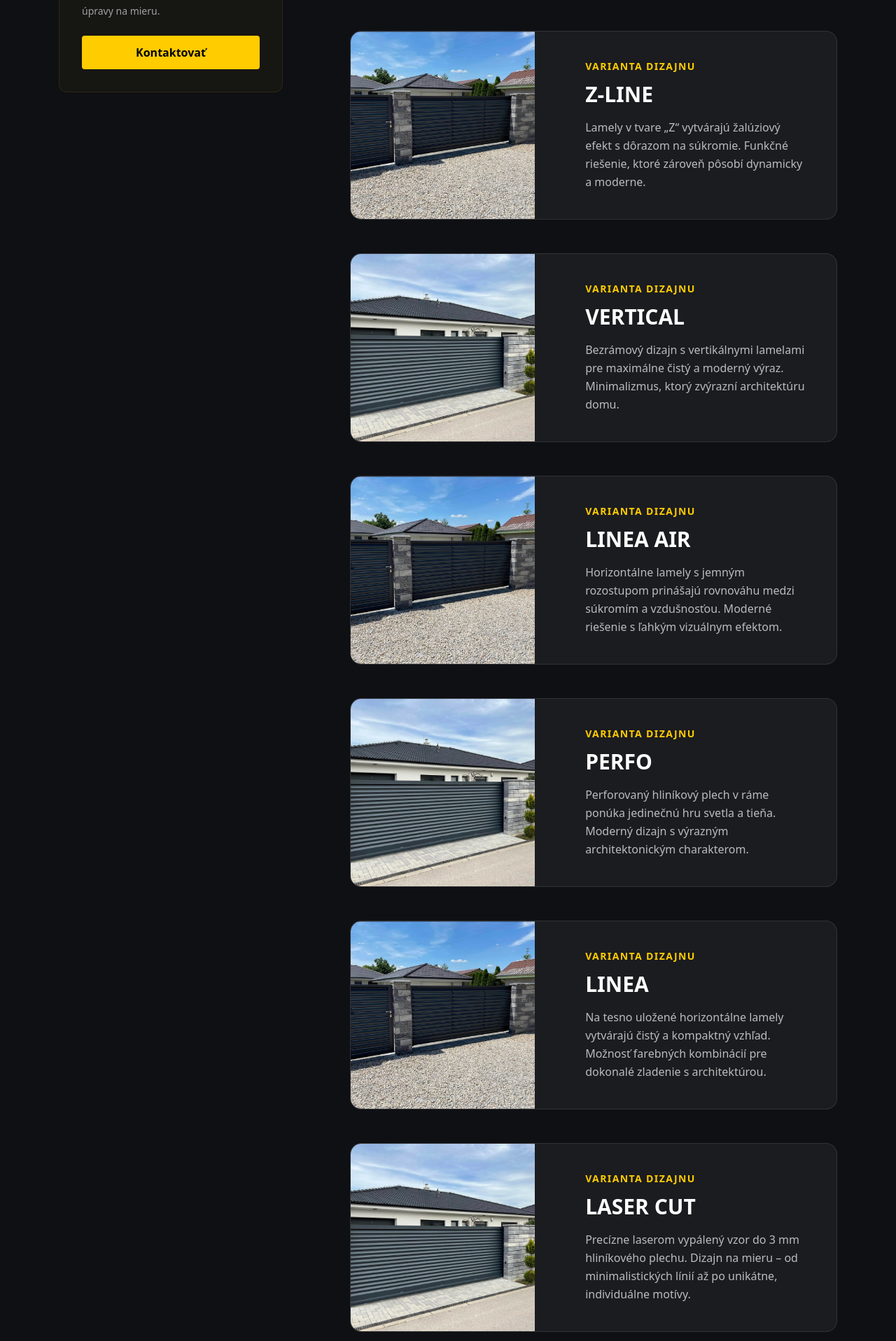
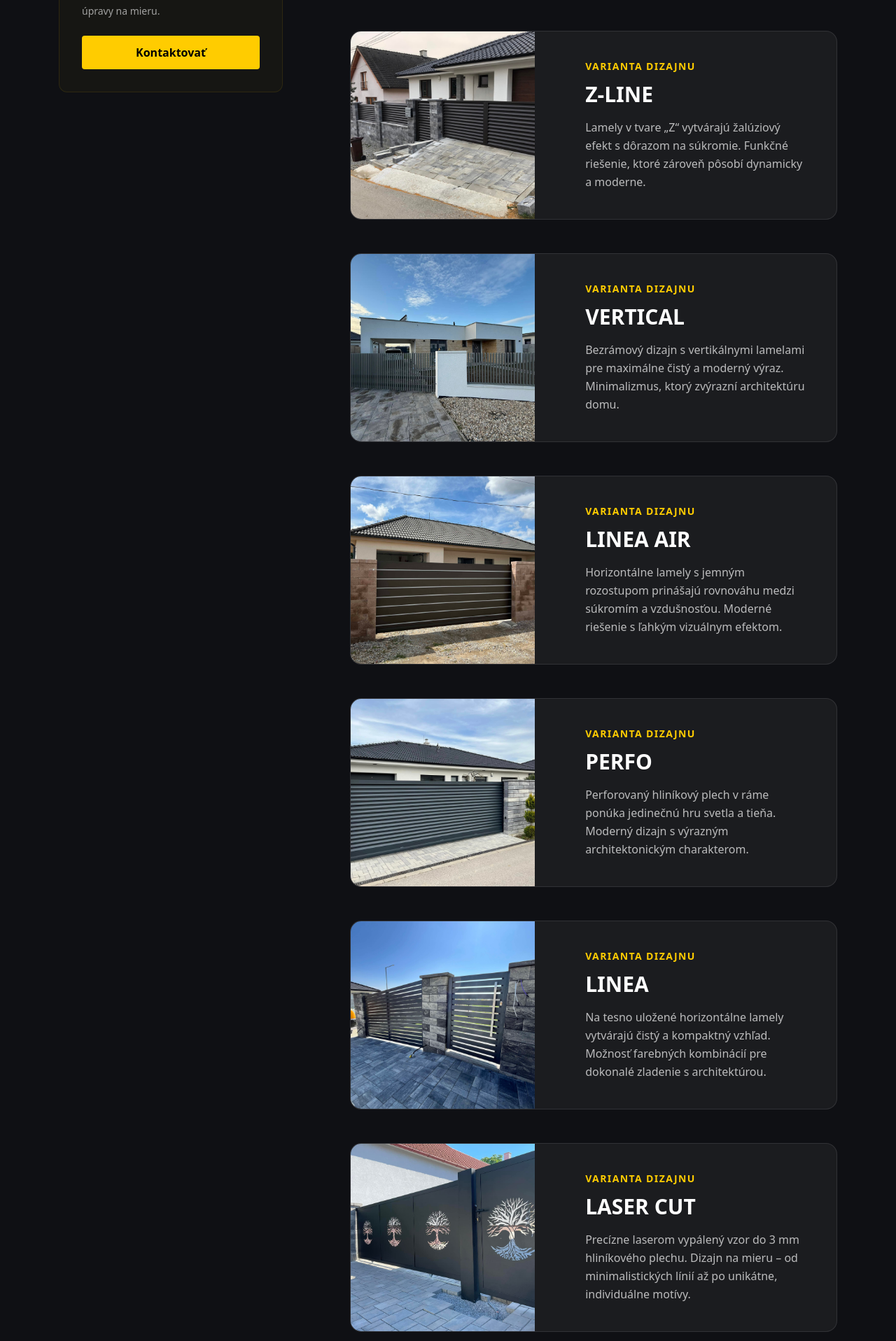
Before and after one commit to aebdigital/finoxsteel, a Next.js app: page /produkty-sluzby/brany in a window 1280 px wide. Shown: the part 880-2797 px from the top of the page at 70% size. Built offline with nearby package versions, Linux system fonts and the light colour scheme.

Commit message:
content: update gate variant images with correct project assets

```diff
--- a/app/produkty-sluzby/[slug]/page.tsx
+++ b/app/produkty-sluzby/[slug]/page.tsx
@@ -43,22 +43,22 @@ const branyVariants = [
   {
     name: "CLASSIC",
     desc: "Nadčasový „kovaný“ dizajn v modernom hliníkovom prevedení. Tradičný vzhľad bez kompromisov v údržbe a životnosti.",
-    img: "/sources/brany/service-brana.jpg"
+    img: "/sources/brany/77.jpg"
   },
   {
     name: "Z-LINE",
     desc: "Lamely v tvare „Z“ vytvárajú žalúziový efekt s dôrazom na súkromie. Funkčné riešenie, ktoré zároveň pôsobí dynamicky a moderne.",
-    img: "/sources/brany/Screenshot 2025-10-04 at 01.03.15.jpg"
+    img: "/sources/brany/260839579_4686508461372530_2505623606432666679_n.jpg"
   },
   {
     name: "VERTICAL",
     desc: "Bezrámový dizajn s vertikálnymi lamelami pre maximálne čistý a moderný výraz. Minimalizmus, ktorý zvýrazní architektúru domu.",
-    img: "/sources/brany/service-brana.jpg"
+    img: "/sources/brany/479315987_596883256490575_8014104618849694477_n.jpg"
   },
   {
     name: "LINEA AIR",
     desc: "Horizontálne lamely s jemným rozostupom prinášajú rovnováhu medzi súkromím a vzdušnosťou. Moderné riešenie s ľahkým vizuálnym efektom.",
-    img: "/sources/brany/Screenshot 2025-10-04 at 01.03.15.jpg"
+    img: "/sources/brany/IMG_7341.jpg"
   },
   {
     name: "PERFO",
@@ -68,12 +68,12 @@ const branyVariants = [
   {
     name: "LINEA",
     desc: "Na tesno uložené horizontálne lamely vytvárajú čistý a kompaktný vzhľad. Možnosť farebných kombinácií pre dokonalé zladenie s architektúrou.",
-    img: "/sources/brany/Screenshot 2025-10-04 at 01.03.15.jpg"
+    img: "/sources/brany/IMG_7156.jpg"
   },
   {
     name: "LASER CUT",
     desc: "Precízne laserom vypálený vzor do 3 mm hliníkového plechu. Dizajn na mieru – od minimalistických línií až po unikátne, individuálne motívy.",
-    img: "/sources/brany/service-brana.jpg"
+    img: "/sources/brany/290161775_5337746472915389_8790292686262939797_n.jpg"
   }
 ];
 
```
